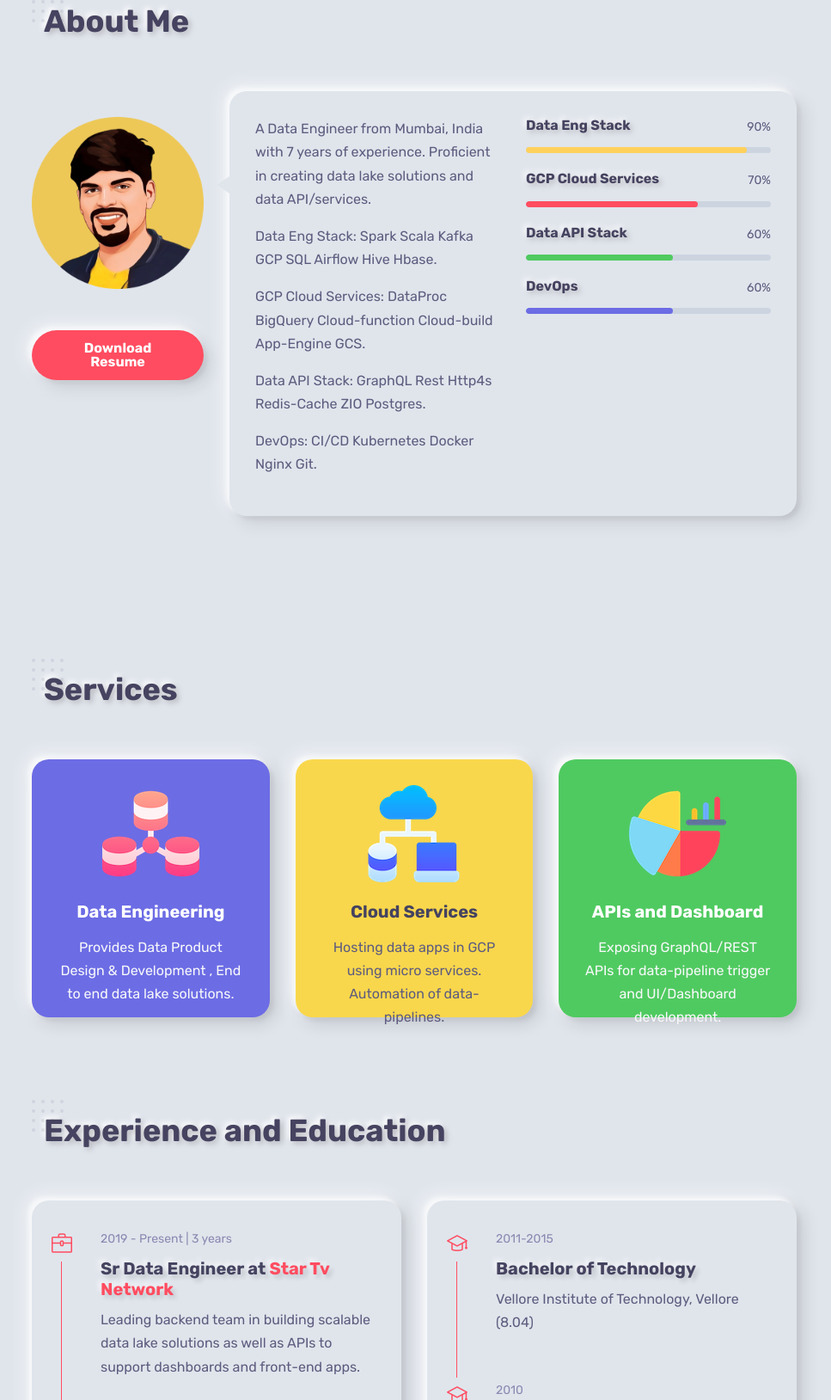
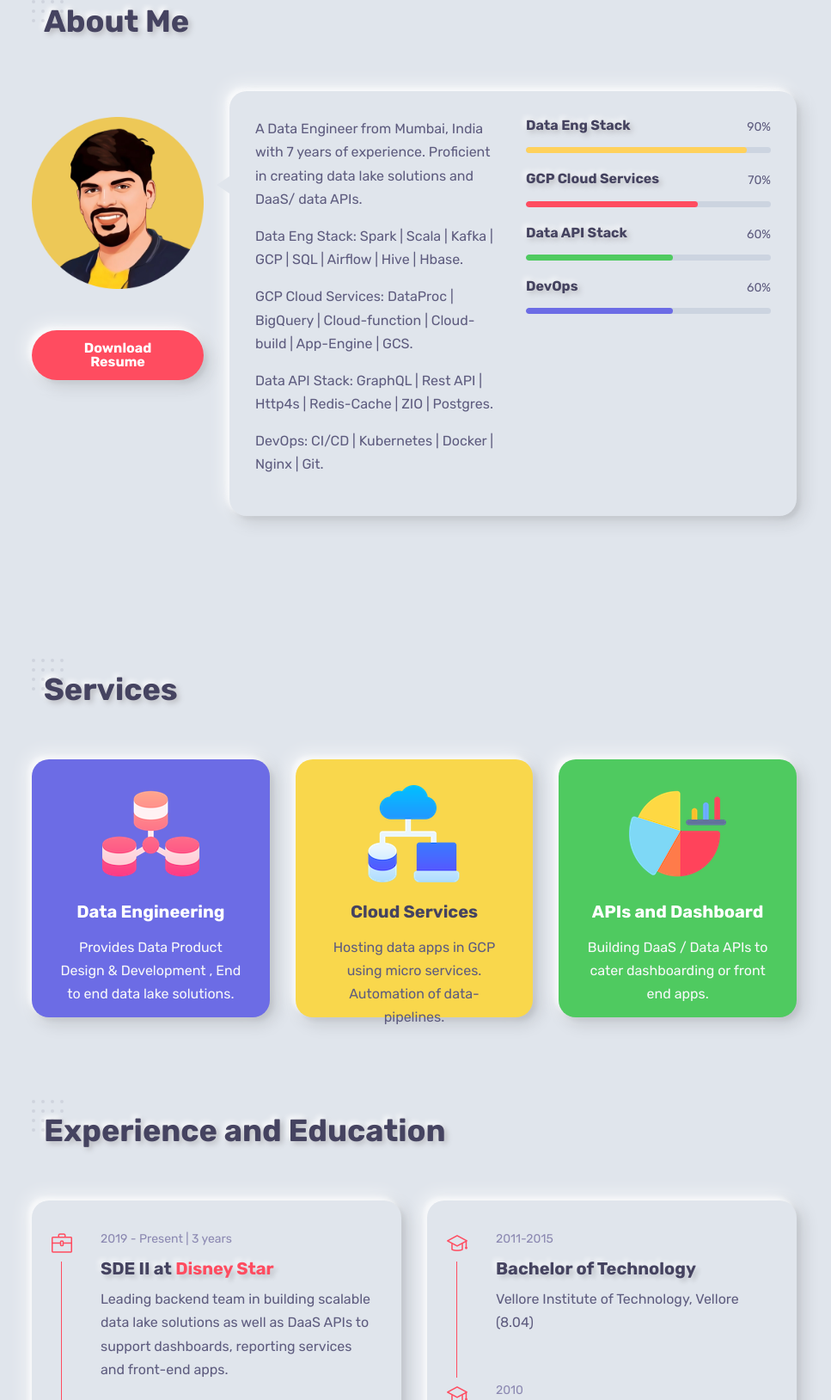
Before and after one commit to danveer4686/portfolio, a plain HTML site: page index.html in a window 1280 px wide. Shown: the part 907-2535 px from the top of the page at 86% size, without its empty margins (303-1270 px from the left). Drawn offline with Linux system fonts and the light colour scheme; animation ran at ten frames a second; files whose address does not match are found by name.

Commit message:
Fix: Update resume and exp section

```diff
--- a/index.html
+++ b/index.html
@@ -275,12 +275,13 @@
 								<div class="col-md-6">
 									<!-- about text -->
 									<p> A Data Engineer from Mumbai, India with 7 years of experience. Proficient in
-										creating data lake solutions and data API/services. </p>
-									<p> Data Eng Stack: Spark Scala Kafka GCP SQL Airflow Hive Hbase. </p>
-									<p> GCP Cloud Services: DataProc BigQuery Cloud-function Cloud-build App-Engine GCS.
+										creating data lake solutions and DaaS/ data APIs. </p>
+									<p> Data Eng Stack: Spark | Scala | Kafka | GCP | SQL | Airflow | Hive | Hbase. </p>
+									<p> GCP Cloud Services: DataProc | BigQuery | Cloud-function | Cloud-build |
+										App-Engine | GCS.
 									</p>
-									<p> Data API Stack: GraphQL Rest Http4s Redis-Cache ZIO Postgres. </p>
-									<p> DevOps: CI/CD Kubernetes Docker Nginx Git. </p>
+									<p> Data API Stack: GraphQL | Rest API | Http4s | Redis-Cache | ZIO | Postgres. </p>
+									<p> DevOps: CI/CD | Kubernetes | Docker | Nginx | Git. </p>
 
 									<div class="spacer d-md-none d-lg-none" data-height="30"></div>
 								</div>
@@ -401,8 +402,7 @@
 							data-color="#4FCA60">
 							<img class="nice" src="images/services_dashboard.png" alt="API and Dashboard" />
 							<h3 class="mb-3 mt-0">APIs and Dashboard</h3>
-							<p class="mb-0">Exposing GraphQL/REST APIs for data-pipeline trigger and UI/Dashboard
-								development.</p>
+							<p class="mb-0">Building DaaS / Data APIs to cater dashboarding or front end apps.</p>
 						</div>
 					</div>
 
@@ -435,11 +435,12 @@
 							<div class="timeline-container wow fadeInUp">
 								<div class="content">
 									<span class="time">2019 - Present | 3 years </span>
-									<h3 class="title">Sr Data Engineer at <a href="https://www.startv.com/about-us"
+									<h3 class="title">SDE II at <a href="https://www.startv.com/about-us"
 											target="_blank" rel="noopener noreferrer">
-											Star Tv Network </a> </h3>
+											Disney Star </a> </h3>
 									<p>Leading backend team in building
-										scalable data lake solutions as well as APIs to support dashboards and front-end
+										scalable data lake solutions as well as DaaS APIs to support dashboards,
+										reporting services and front-end
 										apps.</p>
 								</div>
 							</div>
@@ -669,7 +670,7 @@
 					<div class="col-md-4">
 						<!-- contact info -->
 						<div class="contact-info">
-							<h3 class="wow fadeInUp">Let's talk about everything!</h3>
+							<h3 class="wow fadeInUp">Don't hesitate to reach out to me!</h3>
 							<p class="wow fadeInUp"> <i class="icon-envelope-open"></i> <a
 									href="mailto:danveer4686@gmail.com"> <span class="ml-2">danveer4686@gmail.com</span>
 								</a> </p>
```
Also changed, not shown: 1 other file.
